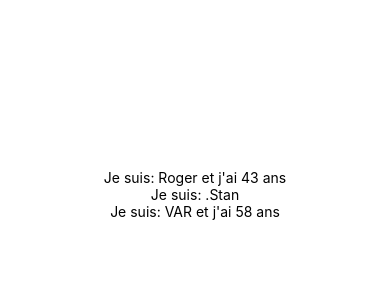
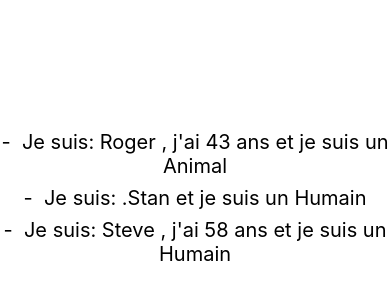
Before and after one commit to Chreyd/AwsomeProject, a React Native app: screen / in a window 390 px wide. Shown: the part 228-528 px from the top of the page. Built offline with nearby package versions, Linux system fonts and the light colour scheme.

Commit message:
props children

```diff
--- a/App.js
+++ b/App.js
@@ -5,11 +5,11 @@ const Person = (props) => {
   return (
     <View>
       {props.age ? (
-        <Text>
-          Je suis: {props.name} et j'ai {props.age} ans
+        <Text style={styles.text}>
+        -  Je suis: {props.name} , j'ai {props.age} ans et je suis un {props.children}
         </Text>
       ) : (
-        <Text>Je suis: .{props.name}</Text>
+        <Text style={styles.text}>-  Je suis: .{props.name} et je suis un {props.children}</Text>
       )}
     </View>
   );
@@ -19,9 +19,9 @@ export default function App() {
   return (
     <View style={styles.container}>
       <Text style={styles.text}></Text>
-      <Person name="Roger" age="43" />
-      <Person name="Stan" />
-      <Person name="VAR" age="58" />
+      <Person name="Roger" age="43" >Animal</Person>
+      <Person name="Stan" >Humain</Person>
+      <Person name="Steve" age="58" >Humain</Person>
     </View>
   );
 }
@@ -32,6 +32,8 @@ const styles = StyleSheet.create({
     alignItems: "center",
   },
   text: {
-    fontSize: 30,
+    fontSize: 20,
+    textAlign: "center",
+    marginVertical: 4,
   },
 });
```
